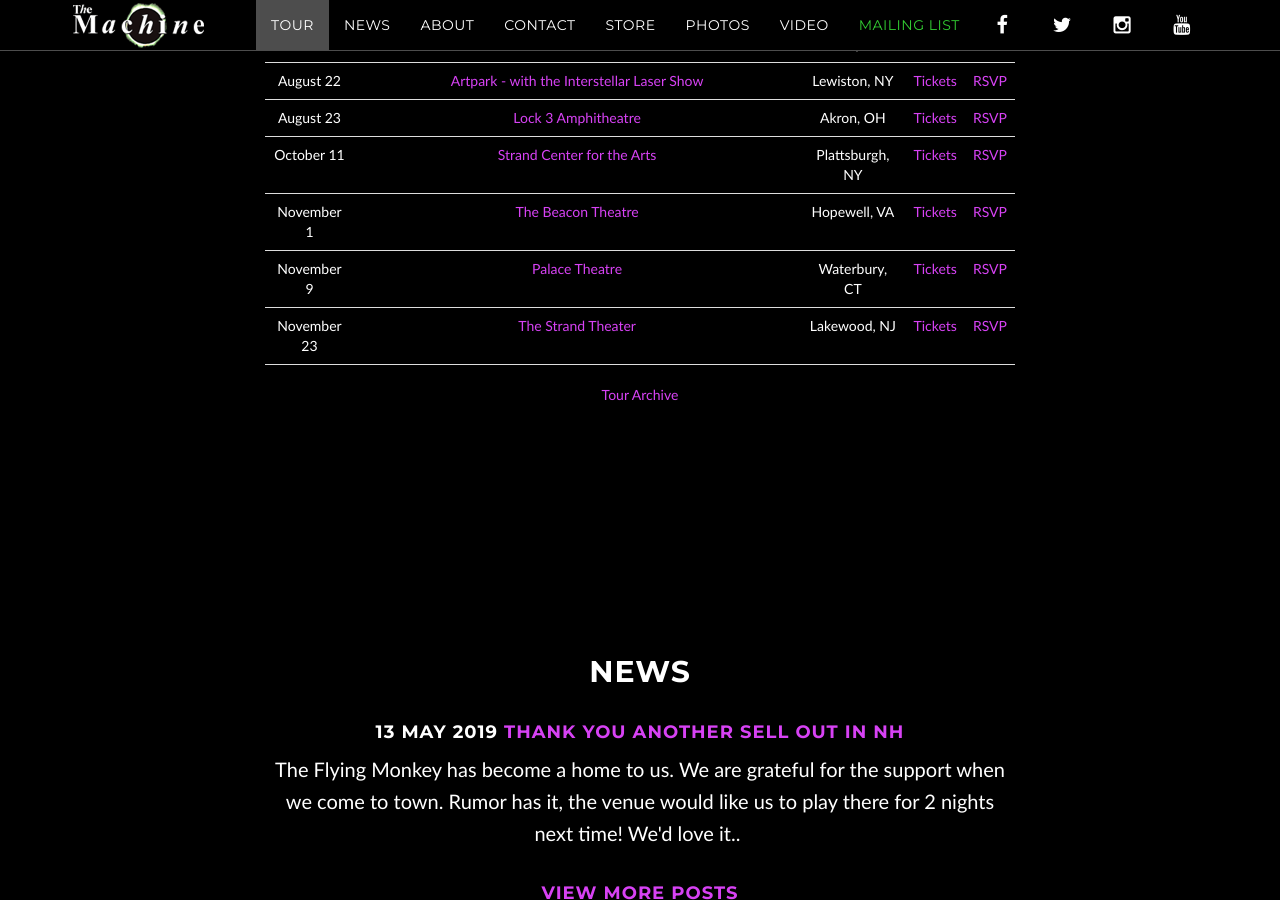
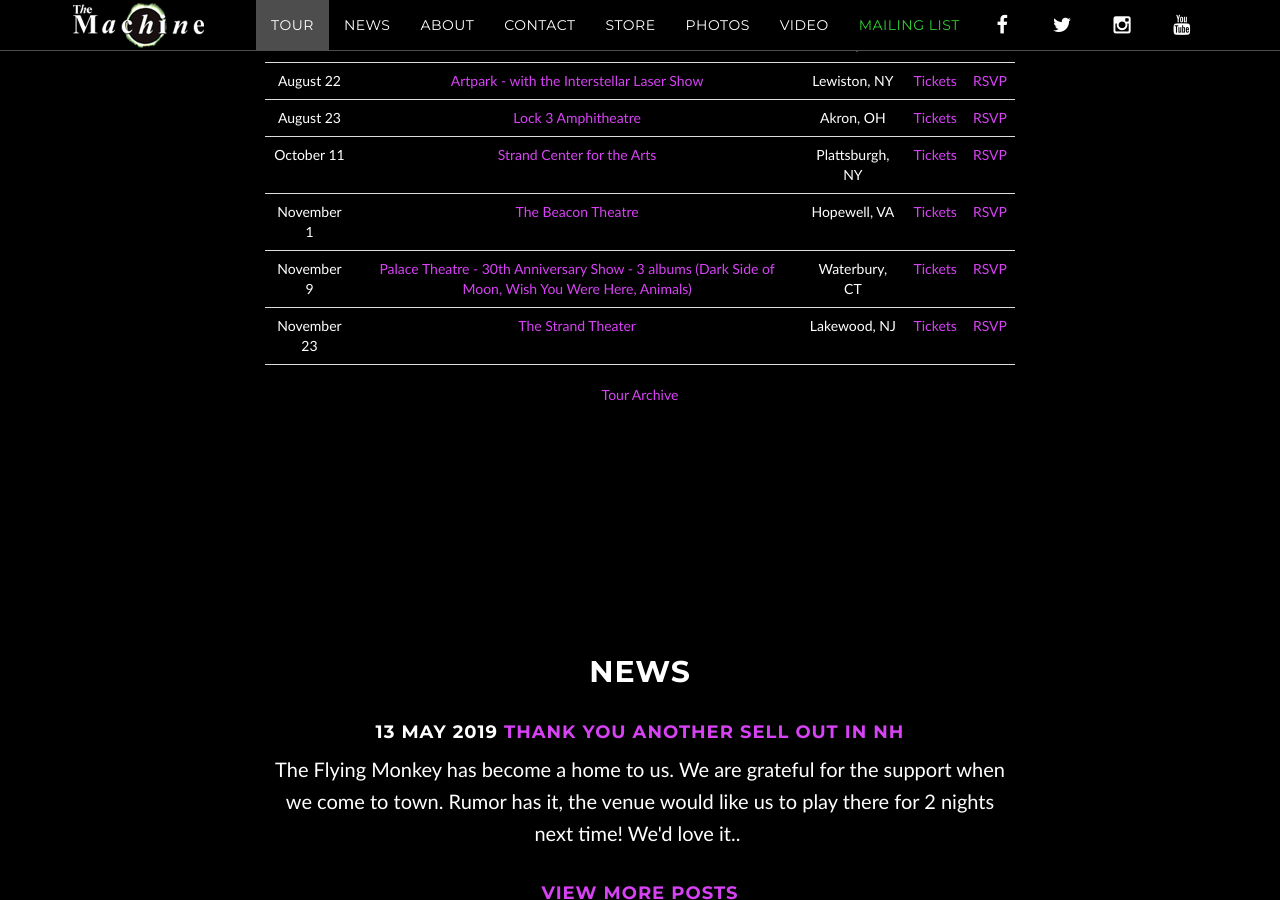
Before and after one commit to machineweb/machineweb.github.io, a Jekyll site: the page built from index.html, in a window 1280 px wide and 900 px high, scrolled down 1486 px. Built offline with Jekyll 4.4.1, drawn with Linux system fonts in a browser that asks for light colours; comment, search, counter and statistics services are not loaded.

Commit message:
Updated tour

```diff
--- a/_data/tour.yml
+++ b/_data/tour.yml
@@ -3867,7 +3867,7 @@
     order: "1570766400000"
 
   - date: "November 9 2019"
-    venue: "Palace Theatre"
+    venue: "Palace Theatre  - 30th Anniversary Show - 3 albums (Dark Side of Moon, Wish You Were Here, Animals)"
     venue-url: ""
     location: "Waterbury, CT"
     tickets-url: ""
```
